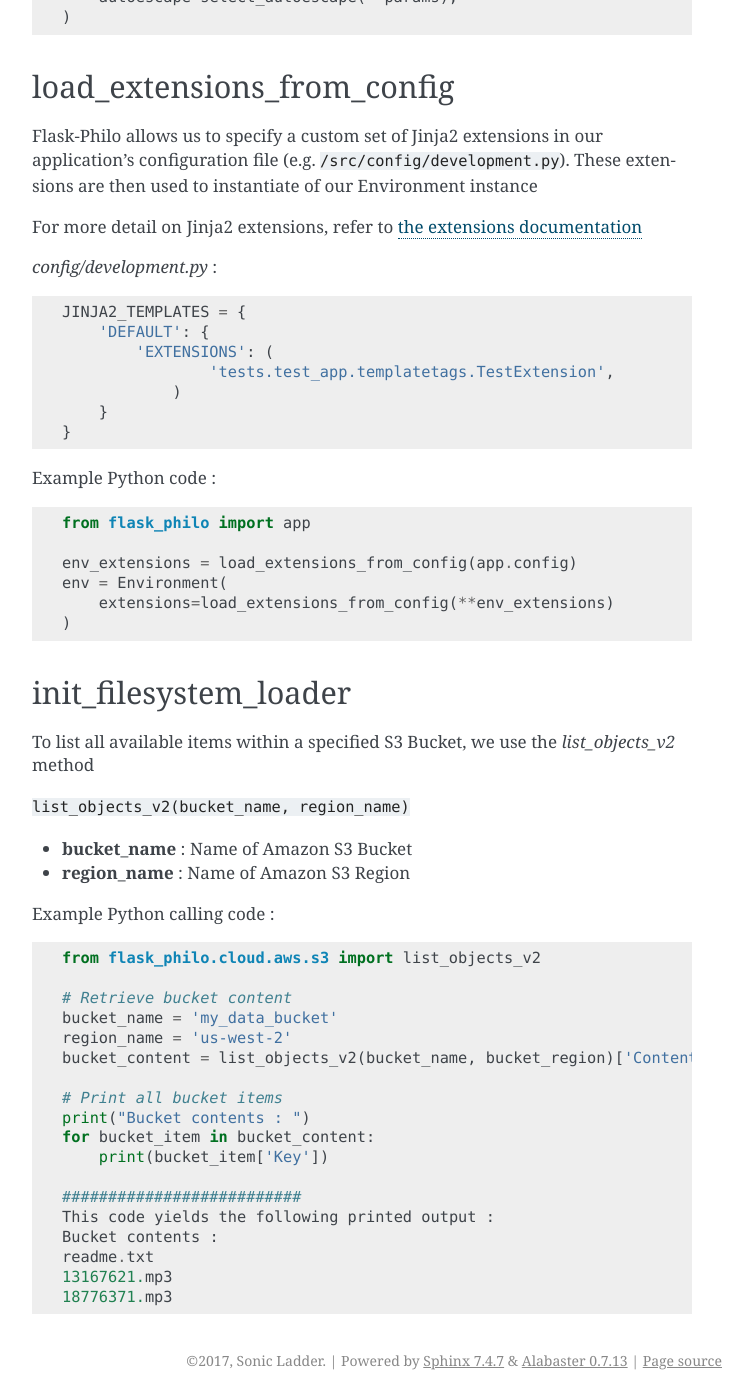
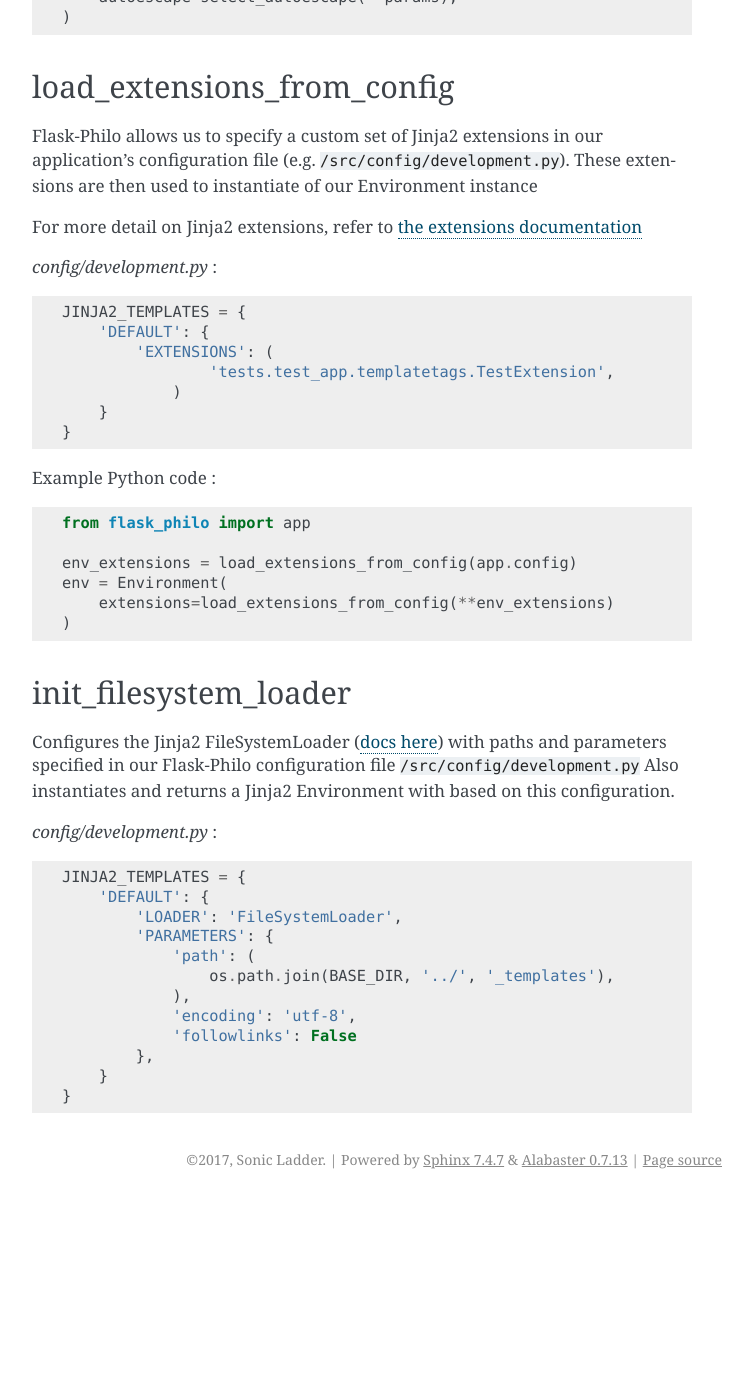
Before and after one commit to fenderdigital/flask-philo, a Sphinx documentation site: the page built from documentation/source/etc/jinja.rst, in a window 1280 px wide and 1400 px high, scrolled down 2818 px. Shown: the whole window, without its empty margins (388-1140 px from the left). Built offline with Sphinx 7.4.7, drawn with Linux system fonts in a browser that asks for light colours; pages that are not in the unit, such as notebooks, are missing from menus; after the commit the page ends 4017 px from its top, so only the background shows below that.

Commit message:
jinja docs

```diff
--- a/documentation/source/etc/jinja.rst
+++ b/documentation/source/etc/jinja.rst
@@ -169,32 +169,22 @@ Example Python code :
 init_filesystem_loader
 ############################
 
-To list all available items within a specified S3 Bucket, we use the *list_objects_v2* method
+Configures the Jinja2 FileSystemLoader (`docs here <http://jinja.pocoo.org/docs/2.10/api/>`_) with paths and parameters specified in our Flask-Philo configuration file ``/src/config/development.py``
+Also instantiates and returns a Jinja2 Environment with based on this configuration.
 
-``list_objects_v2(bucket_name, region_name)``
-
-* **bucket_name** : Name of Amazon S3 Bucket
-* **region_name** : Name of Amazon S3 Region
-
-Example Python calling code :
+*config/development.py* :
 
 ::
 
-    from flask_philo.cloud.aws.s3 import list_objects_v2
-
-    # Retrieve bucket content
-    bucket_name = 'my_data_bucket'
-    region_name = 'us-west-2'
-    bucket_content = list_objects_v2(bucket_name, bucket_region)['Contents']
-
-    # Print all bucket items
-    print("Bucket contents : ")
-    for bucket_item in bucket_content:
-        print(bucket_item['Key'])
-
-    ##########################
-    This code yields the following printed output :
-    Bucket contents :
-    readme.txt
-    13167621.mp3
-    18776371.mp3
+  JINJA2_TEMPLATES = {
+      'DEFAULT': {
+          'LOADER': 'FileSystemLoader',
+          'PARAMETERS': {
+              'path': (
+                  os.path.join(BASE_DIR, '../', '_templates'),
+              ),
+              'encoding': 'utf-8',
+              'followlinks': False
+          },
+      }
+  }
```
